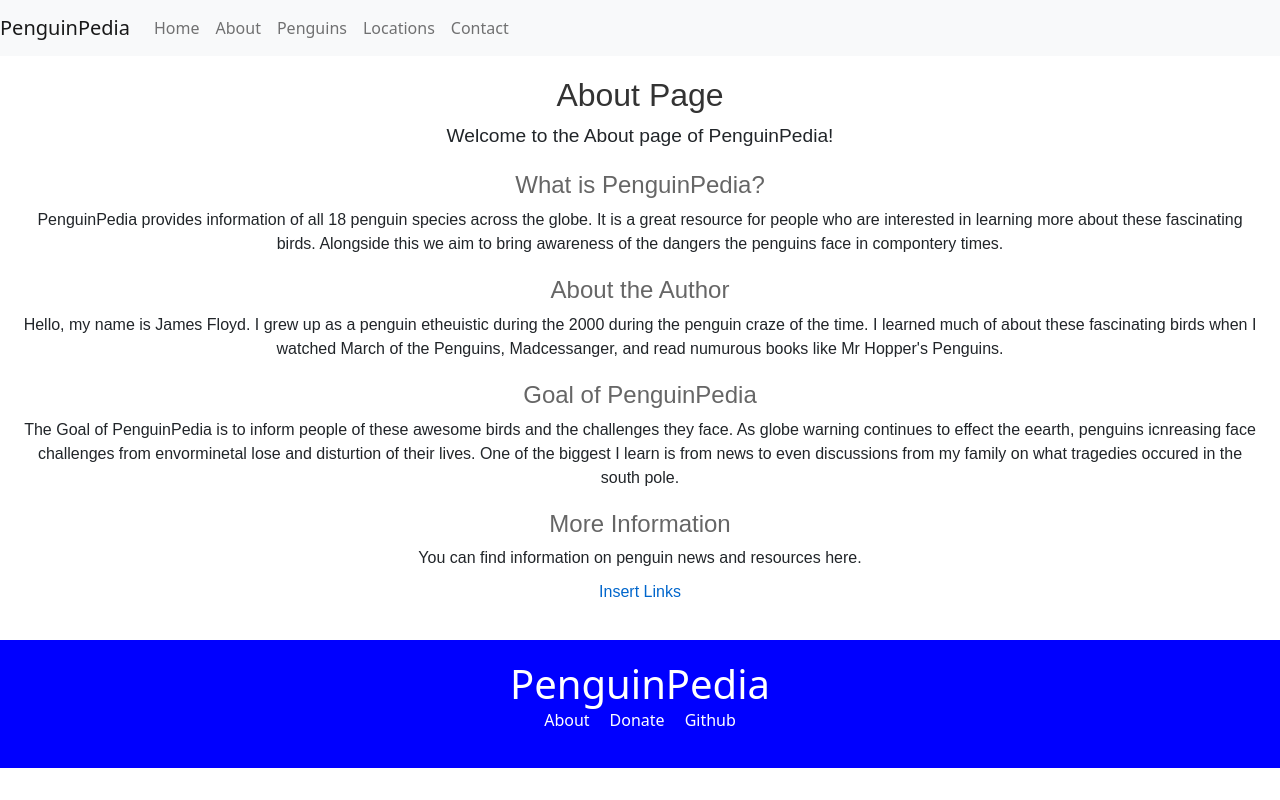
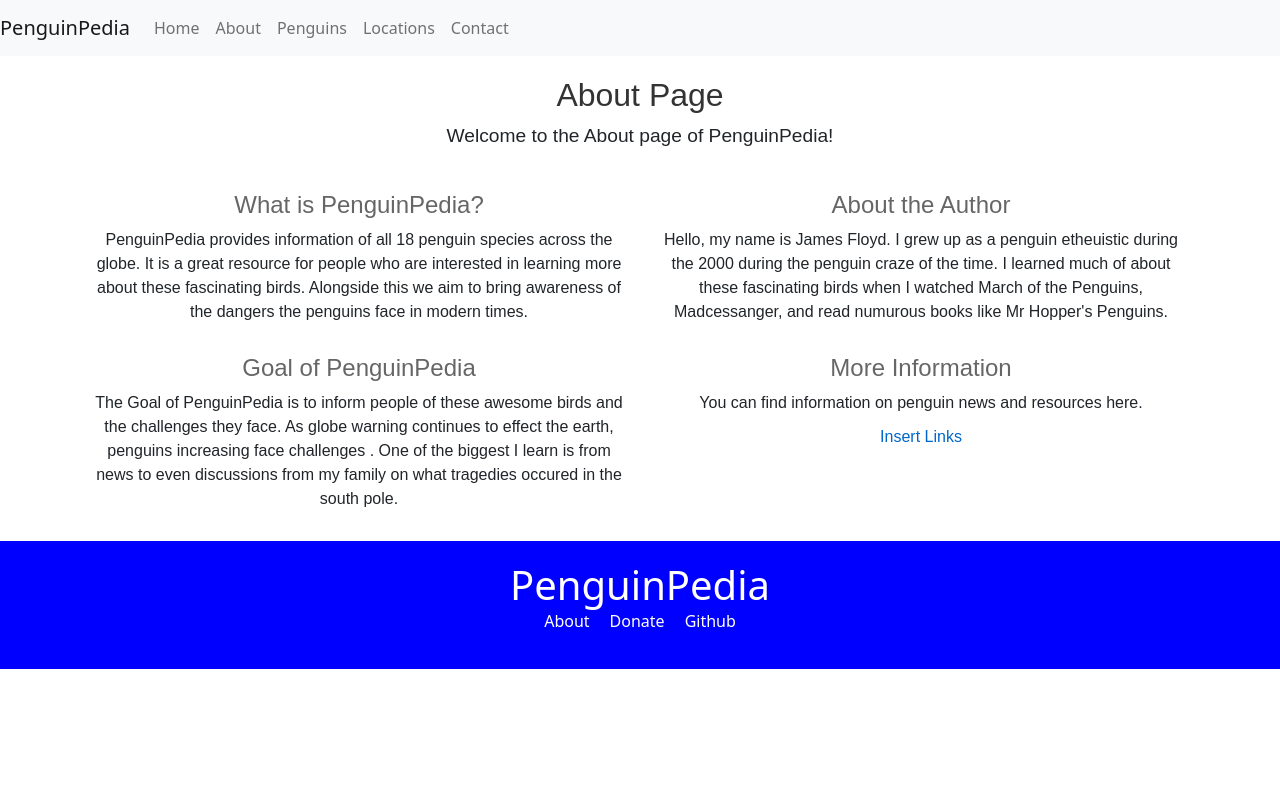
Before and after one commit to JamesFloyd-Pen/PenguinPedia-Website, a React (Create React App) app in the folder penguinpedia-app/: page /About in a window 1280 px wide. Built offline with nearby package versions, Linux system fonts and the light colour scheme.

Commit message:
Adjustment to About Page
a

```diff
--- a/penguinpedia-app/src/pages/About.js
+++ b/penguinpedia-app/src/pages/About.js
@@ -1,27 +1,40 @@
 import React from 'react';
 import '../components/styles/About.css';
+import { Container, Row, Col } from 'react-bootstrap';
+
 
 
 function About() {
     return (
-        <div className="about-page">
+        <Container className="about-page">
+            <Row>
+                <Col>
                     <h1 className="about-title">About Page</h1>
                     <p className="about-intro">Welcome to the About page of PenguinPedia!</p>
-
+                </Col>
+            </Row>
+            <Row>
+                <Col md={6}>
                     <h2 className="about-heading">What is PenguinPedia?</h2>
-            <p className="about-text">PenguinPedia provides information of all 18 penguin species across the globe. It is a great resource for people who are interested in learning more about these fascinating birds. Alongside this we aim to bring awareness of the dangers the penguins face in compontery times.</p>
-
+                    <p className="about-text">PenguinPedia provides information of all 18 penguin species across the globe. It is a great resource for people who are interested in learning more about these fascinating birds. Alongside this we aim to bring awareness of the dangers the penguins face in modern times.</p>
+                </Col>
+                <Col md={6}>
                     <h2 className="about-heading">About the Author</h2>
                     <p className="about-text">Hello, my name is James Floyd. I grew up as a penguin etheuistic during the 2000 during the penguin craze of the  time. I learned much of about these fascinating birds when I watched March of the Penguins, Madcessanger, and read numurous books like Mr Hopper's Penguins. </p>
-
+                </Col>
+            </Row>
+            <Row>
+                <Col md={6}>
                     <h2 className="about-heading">Goal of PenguinPedia</h2>
-            <p className="about-text">The Goal of PenguinPedia is to inform people of these awesome birds and the challenges they face. As globe warning continues to effect the eearth, penguins icnreasing face challenges from envorminetal lose and disturtion of their lives. One of the biggest I learn is from news to even discussions from my family on what tragedies occured in the south pole. </p>
-
+                    <p className="about-text">The Goal of PenguinPedia is to inform people of these awesome birds and the challenges they face. As globe warning continues to effect the earth, penguins increasing face challenges . One of the biggest I learn is from news to even discussions from my family on what tragedies occured in the south pole. </p>
+                </Col>
+                <Col md={6}>
                     <h2 className="about-heading">More Information</h2>
                     <p className="about-text">You can find information on penguin news and resources here.</p>
-
                     <p className="about-links">Insert Links</p>
-        </div>
+                </Col>
+            </Row>
+        </Container>
     );
 };
 export default About;
```
Lines whose indentation alone changed are shown as unchanged.
